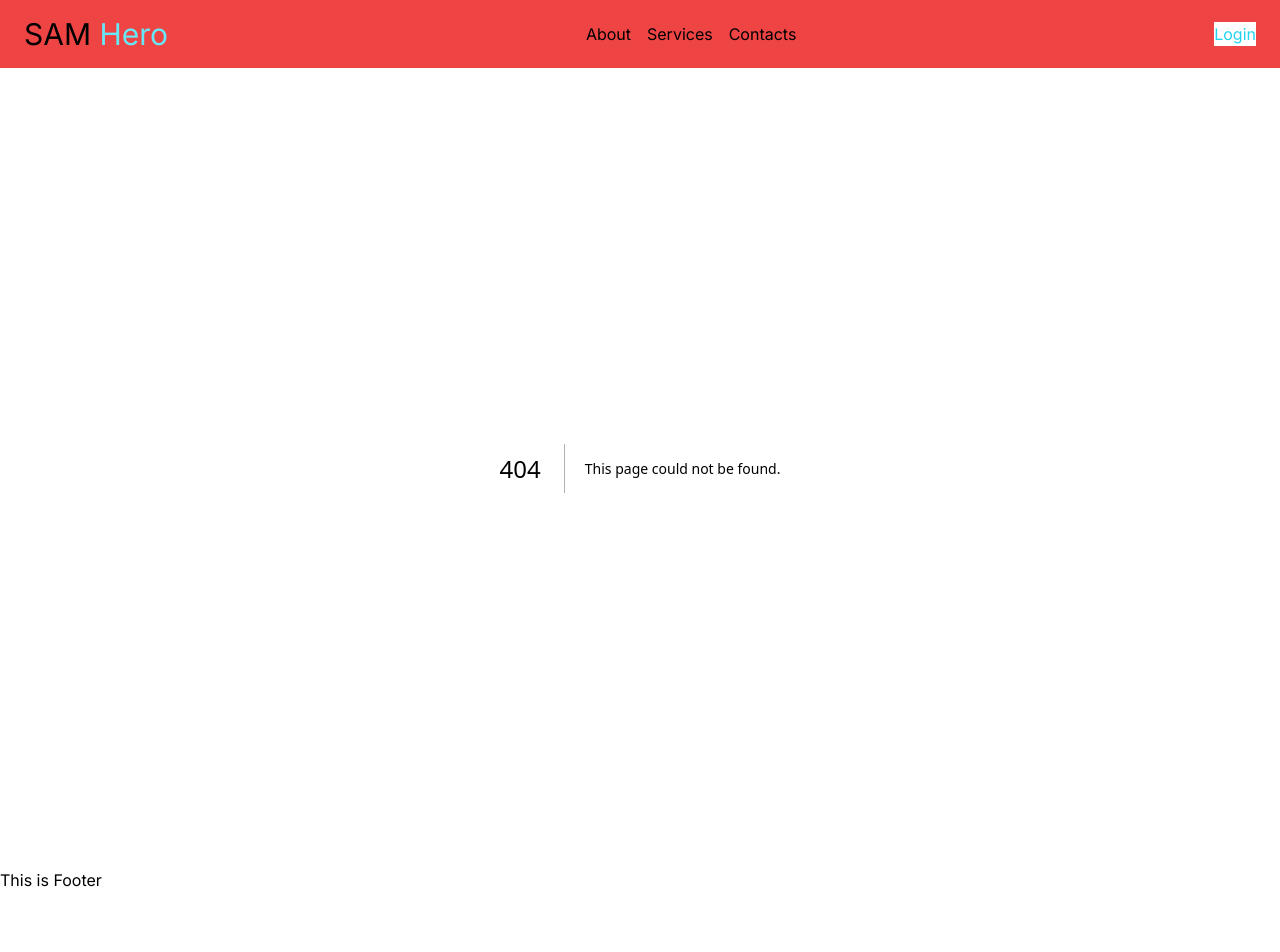
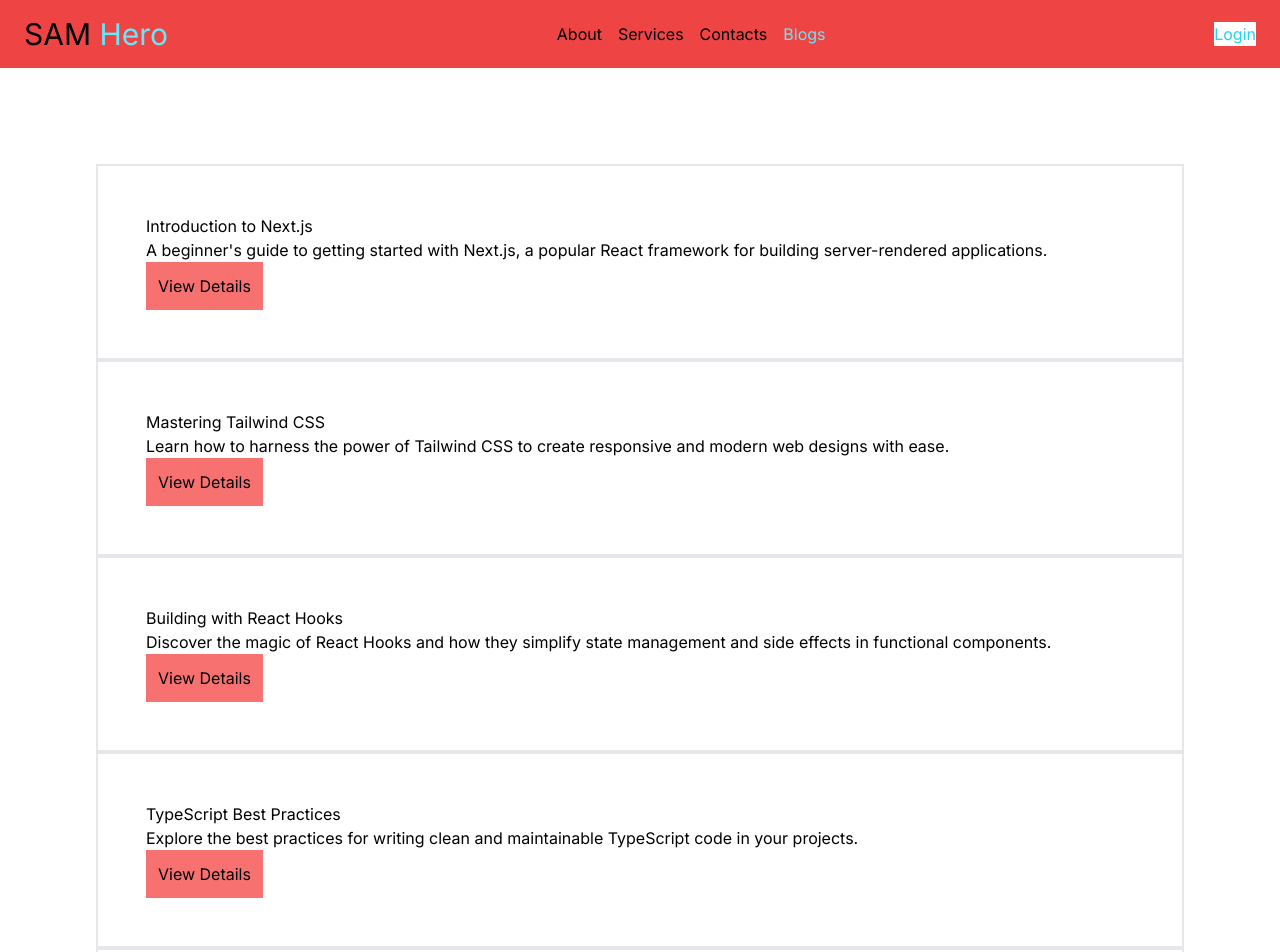
Before and after one commit to Nahidul-Islam-Siam/my-app-practice, a Next.js app: page /blogs in a window 1280 px wide. Before the commit this address had no page. Shown: the top 952 px of the page. Before the commit the page ends 892 px from the top, so only its background shows below. Built offline with nearby package versions, Linux system fonts and the light colour scheme.

Commit message:
blog details

```diff
--- /dev/null
+++ b/src/app/blogs/page.jsx
@@ -0,0 +1,50 @@
+import Link from "next/link";
+
+
+const BlogsPage = () => {
+    return (
+        <div className="p-24">
+          {
+            blogs.map(blog=>(
+                <div key={blog.slug} className="border-2 p-12">
+<h3 >{blog.title}</h3>
+<h3>{blog.description}</h3>
+<button className="bg-red-400 p-3">
+<Link href={blog.slug}>View Details</Link>
+    </button>
+                </div>
+            ))
+          }
+        </div>
+    );
+};
+const blogs = [
+    {
+      slug: "introduction-to-nextjs",
+      title: "Introduction to Next.js",
+      description: "A beginner's guide to getting started with Next.js, a popular React framework for building server-rendered applications."
+    },
+    {
+      slug: "mastering-tailwindcss",
+      title: "Mastering Tailwind CSS",
+      description: "Learn how to harness the power of Tailwind CSS to create responsive and modern web designs with ease."
+    },
+    {
+      slug: "building-with-react-hooks",
+      title: "Building with React Hooks",
+      description: "Discover the magic of React Hooks and how they simplify state management and side effects in functional components."
+    },
+    {
+      slug: "typescript-best-practices",
+      title: "TypeScript Best Practices",
+      description: "Explore the best practices for writing clean and maintainable TypeScript code in your projects."
+    },
+    {
+      slug: "full-stack-development-mern",
+      title: "Full-Stack Development with MERN",
+      description: "A comprehensive guide to building full-stack applications using MongoDB, Express.js, React, and Node.js."
+    }
+  ];
+
+
+export default BlogsPage;
--- a/src/app/layout.js
+++ b/src/app/layout.js
@@ -14,10 +14,10 @@ export default function RootLayout({ children }) {
     <html lang="en">
       <body className={inter.className}>
    <Navbar/>
-     <div className="h-screen">
+     <div className="">
      {children}
      </div>
-        <footer>
+        <footer className="bg-blue-400">
           This is Footer
         </footer>
         </body>
--- a/src/components/Heading.jsx
+++ b/src/components/Heading.jsx
@@ -1,4 +1,4 @@
-import React from 'react'
+
 
 export default function Heading() {
   return (
--- a/src/components/Navbar.jsx
+++ b/src/components/Navbar.jsx
@@ -20,6 +20,10 @@ export default function Navbar() {
       title: "Contacts",
       path: '/contacts'
     },
+    {
+      title: "Blogs",
+      path: '/blogs'
+    },
 
   ]
   const handler =()=>{
```
